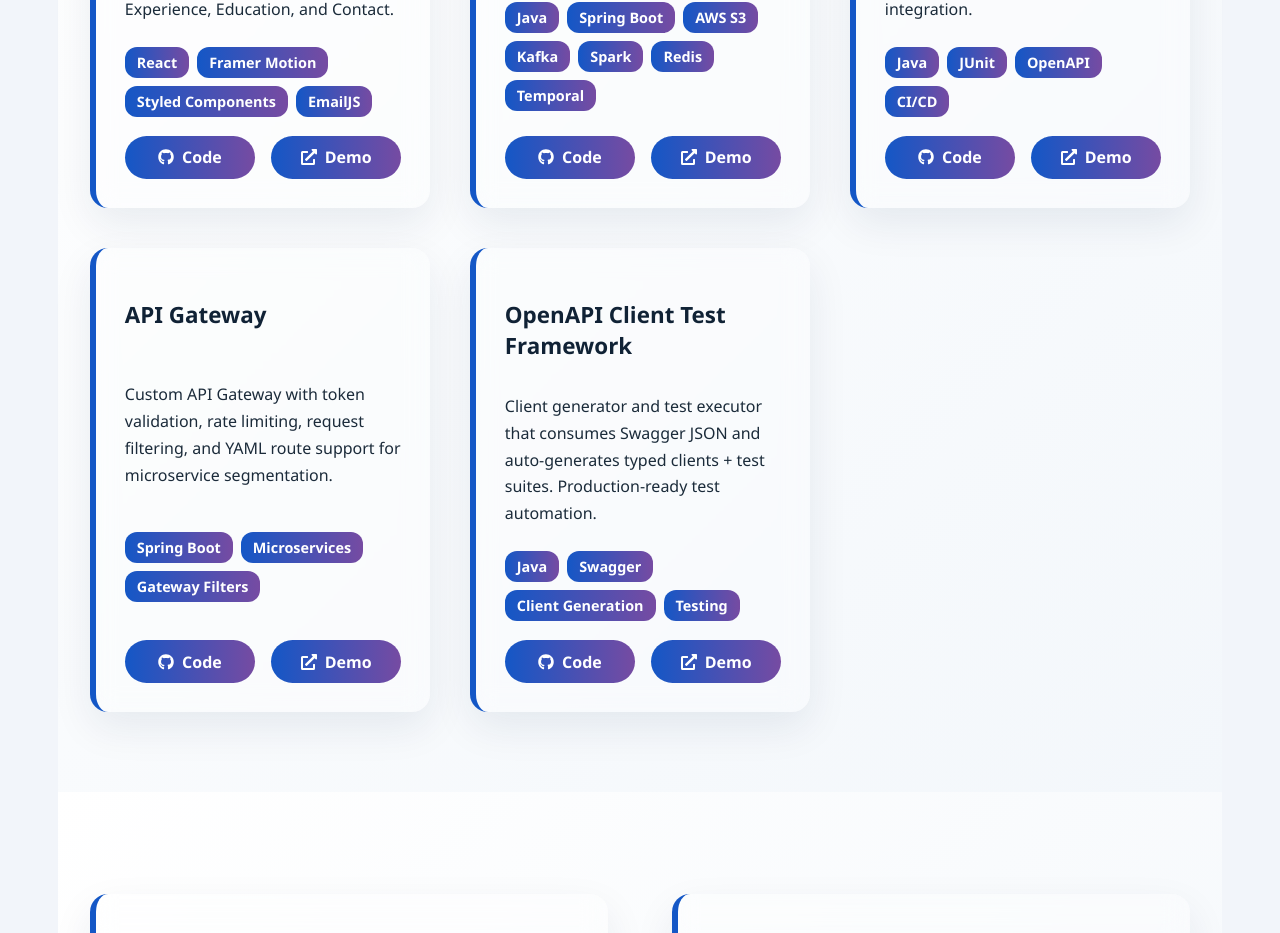
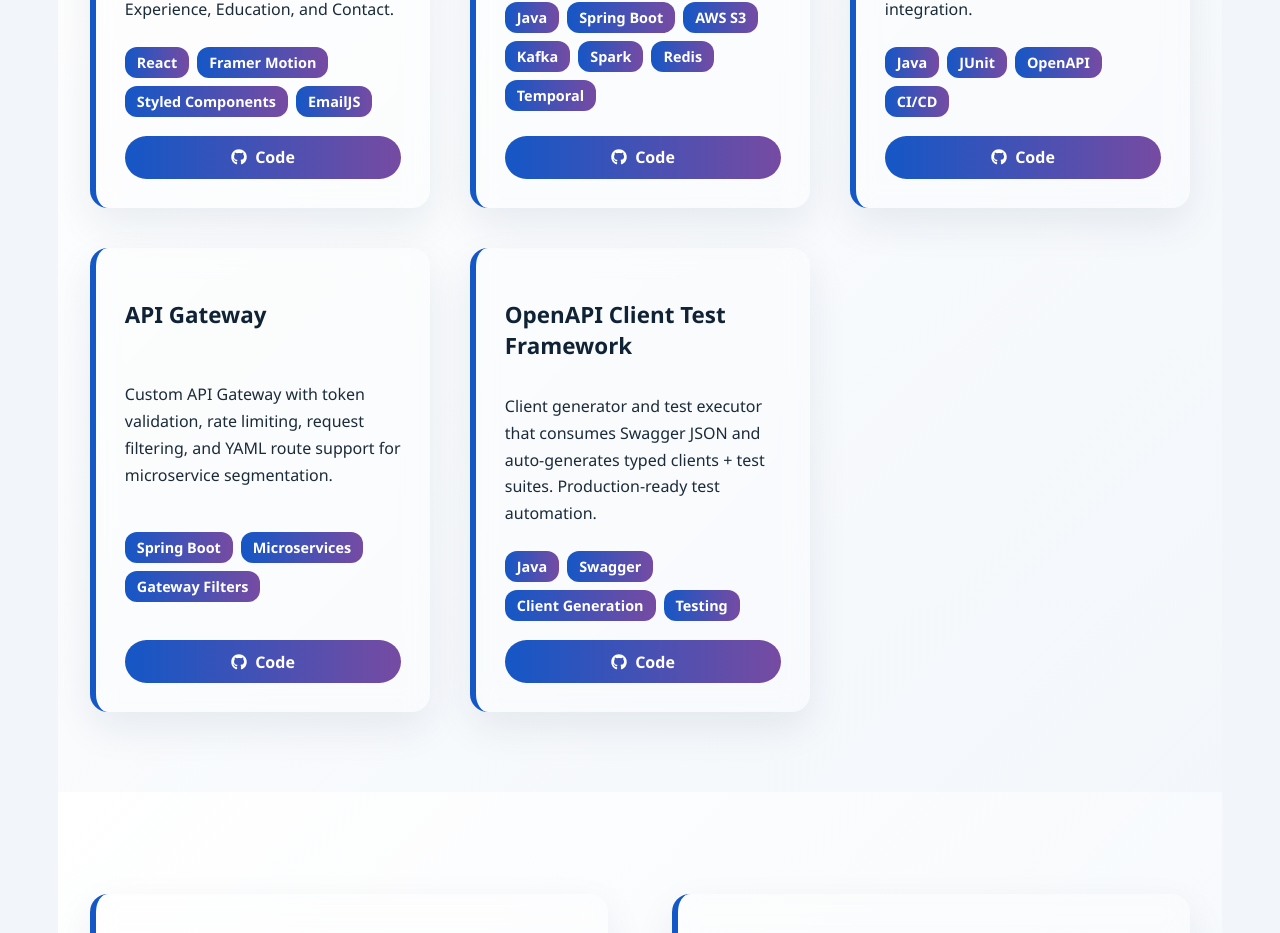
Before and after one commit to ArunKumarPal/MyPortFolio, a React (Vite) app: page / in a window 1280 px wide. Shown: the part 5747-6680 px from the top of the page. Built offline with nearby package versions, Linux system fonts and the light colour scheme.

Commit message:
comment demo for now enable

```diff
--- a/src/components/Projects.jsx
+++ b/src/components/Projects.jsx
@@ -189,9 +189,9 @@ export default function Projects() {
                 <Btn href={p.repo} target="_blank">
                   <FaGithub /> Code
                 </Btn>
-                <Btn href={p.demo} target="_blank">
+                {/* <Btn href={p.demo} target="_blank">
                   <FaExternalLinkAlt /> Demo
-                </Btn>
+                </Btn> */}
               </Buttons>
             </Card>
           ))}
```
